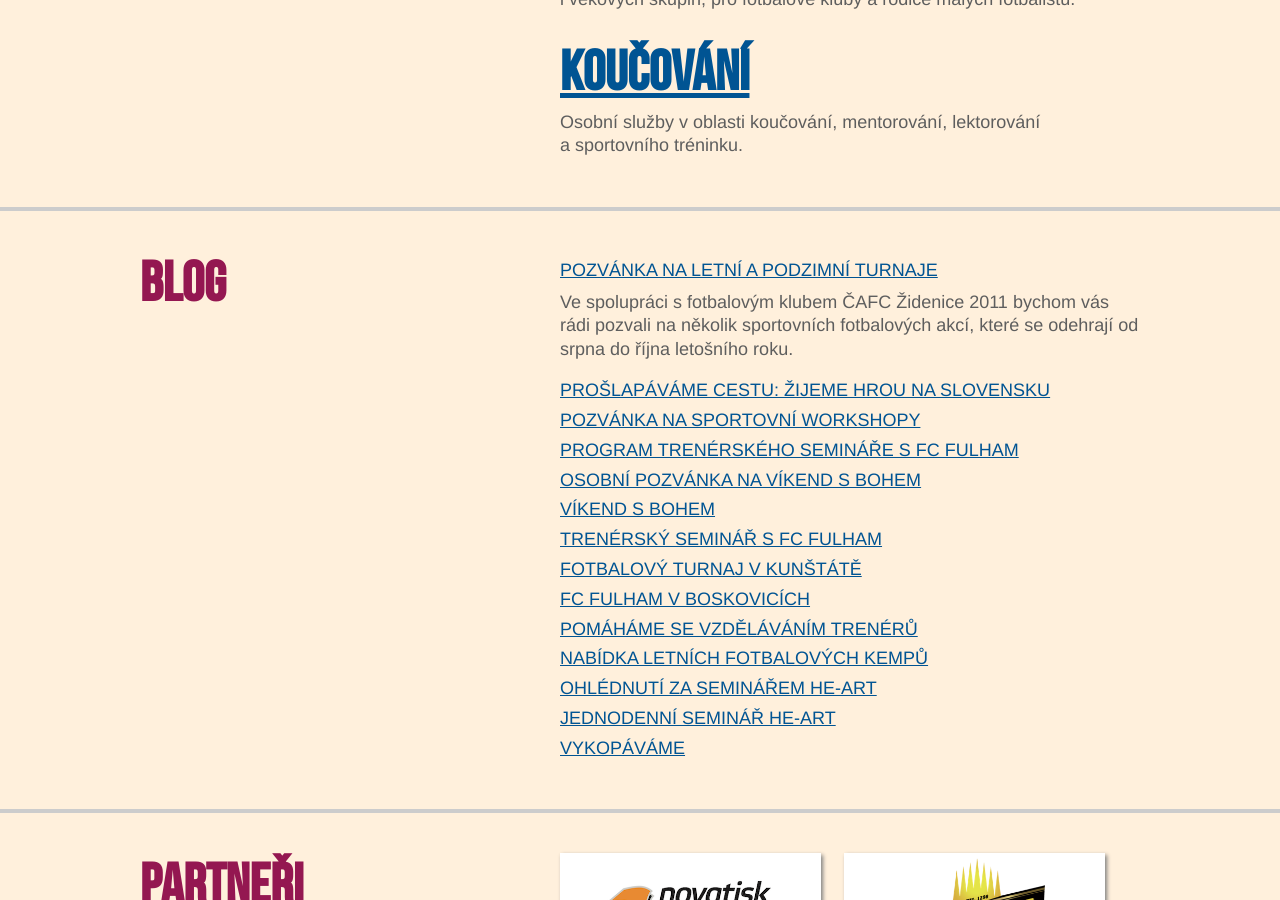
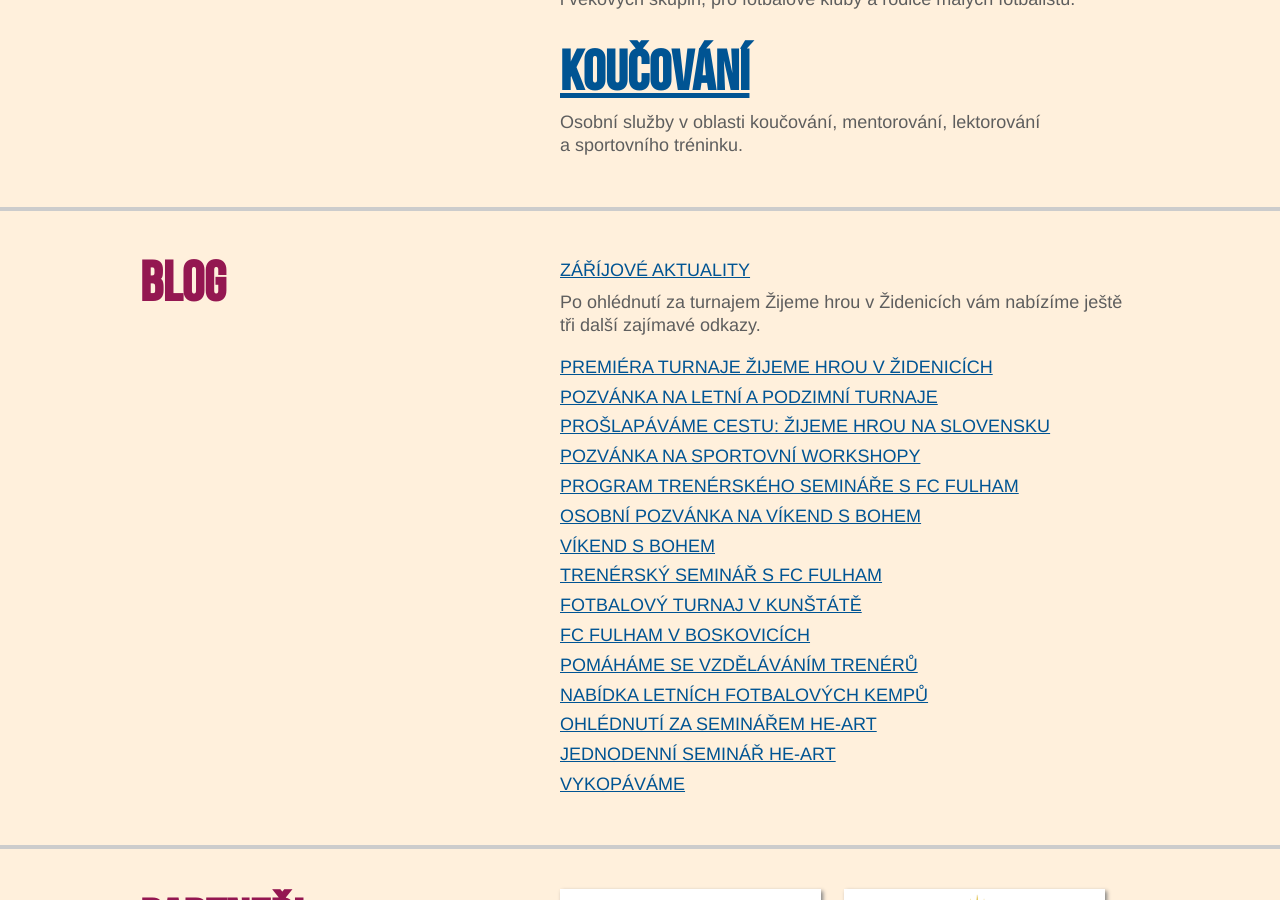
Before and after one commit to zoul/zijeme-hrou, a Jekyll site: the page built from index.html, in a window 1280 px wide and 900 px high, scrolled down 728 px. Built offline with Jekyll 4.4.1, drawn with Linux system fonts in a browser that asks for light colours; some of the changed lines change nothing that is shown; some of the changed text lies outside the part shown.

Commit message:
Aktualizace blogu.

```diff
--- a/_includes/footer.html
+++ b/_includes/footer.html
@@ -14,7 +14,7 @@
         <div class="col col-main">
             <h3 class="small">Web</h3>
             <p>
-            naposledy aktualizováno v červenci<br>
+            naposledy aktualizováno v září<br>
             <a href="mailto:jirka@zijemehrou.cz">jirka@zijemehrou.cz</a><br>
             <a href="mailto:ales@zijemehrou.cz">ales@zijemehrou.cz</a><br>
             </p>
--- /dev/null
+++ b/_posts/2014-9-8-ohlednuti-za-turnajem-v-zidenicich.md
@@ -0,0 +1,12 @@
+---
+title: Premiéra turnaje Žijeme hrou v Židenicích
+layout: blog-post
+---
+
+Vydařené počasí, skvěle připravené hřiště a přátelská atmosféra: to byla ideální kulisa 25 fotbalových utkání, ve které si fotbalovou zábavu užilo více než 100 mladých fotbalových nadějí.
+
+Premiérový miniturnaj Žijeme hrou, konaný na hřišti ČAFC Židenice, hostil v sobotu 23. srpna 11 týmů z Brna a blízkého okolí. V dopoledním bloku své zápasy sehráli kluci a holky U12, za účasti týmů ČAFC Židenice 2011, FKM Kahan, FC Ivančice, RAFK Rajhrad a výběru Žijeme hrou. K vidění bylo množství fotbalových akcí a krásných gólů. Odpolední blok patřil hráčům U11 – kromě domácích ČAFC Židenice se turnaje zúčastnila dvě družstva FC Zbrojovky Brno, SK Líšně, FC Svratky Brno a FC Boskovice.
+
+<img class="fit-width" src="/blog/img/zidenice.jpg" alt="">
+
+Domácká atmosféra a fotbal nesvázaný taktikou přinesl spoustu radosti nejen fotbalovému potěru, ale i rodičům, fotbalovým trenérům a dalším sportovním nadšencům a splnil tak hlavní cíl, kterým je radost z pohybu a radost ze hry.
--- /dev/null
+++ b/_posts/2014-9-9-zarijove-aktuality.md
@@ -0,0 +1,12 @@
+---
+title: Záříjové aktuality
+layout: blog-post
+---
+
+Po ohlédnutí za turnajem Žijeme hrou v Židenicích vám nabízíme ještě tři další zajímavé odkazy.
+
+Na přelomu července a srpna uspořádal FK Kunštát pod značkou Žijeme hrou čtyřdenní [dětský fotbalový kemp v Kunštátě](http://www.fkkunstat.cz/aktuality/detail/80-fotbalovy-kemp-deti-v-kunstate), kterého se zúčastnilo rekordních 45 dětí.
+
+Dále si můžete přečíst [rozhovor s trenérem Markem Pavlíkem](http://www.cechiezastavka.cz/clanky/rozhovory/rozhovor-s-trenerem-markem-pavlikem-o-fotbalovem-kempu-2014.html), který v srpnu v Zastávce u Brna vedl kemp mladých fotbalistů a na podzim chystá (taktéž v Zastávce) velký turnaj ročníků 2002/3.
+
+A do třetice nabízíme všem fotbalovým trenérům pozvánku na [úvodní školení metody Coerver Coaching](http://www.coerver.cz/kursy.php?page=31) 29. září v Zastávce u Brna a 12. října v Praze.
```
Also changed, not shown: _posts/2014-7-7-pozvanka-na-dalsi-turnaje copy.md (renamed from _posts/2014-7-7-pozvanka-na-dalsi-turnaje.md), blog/img/zidenice.jpg (added).
